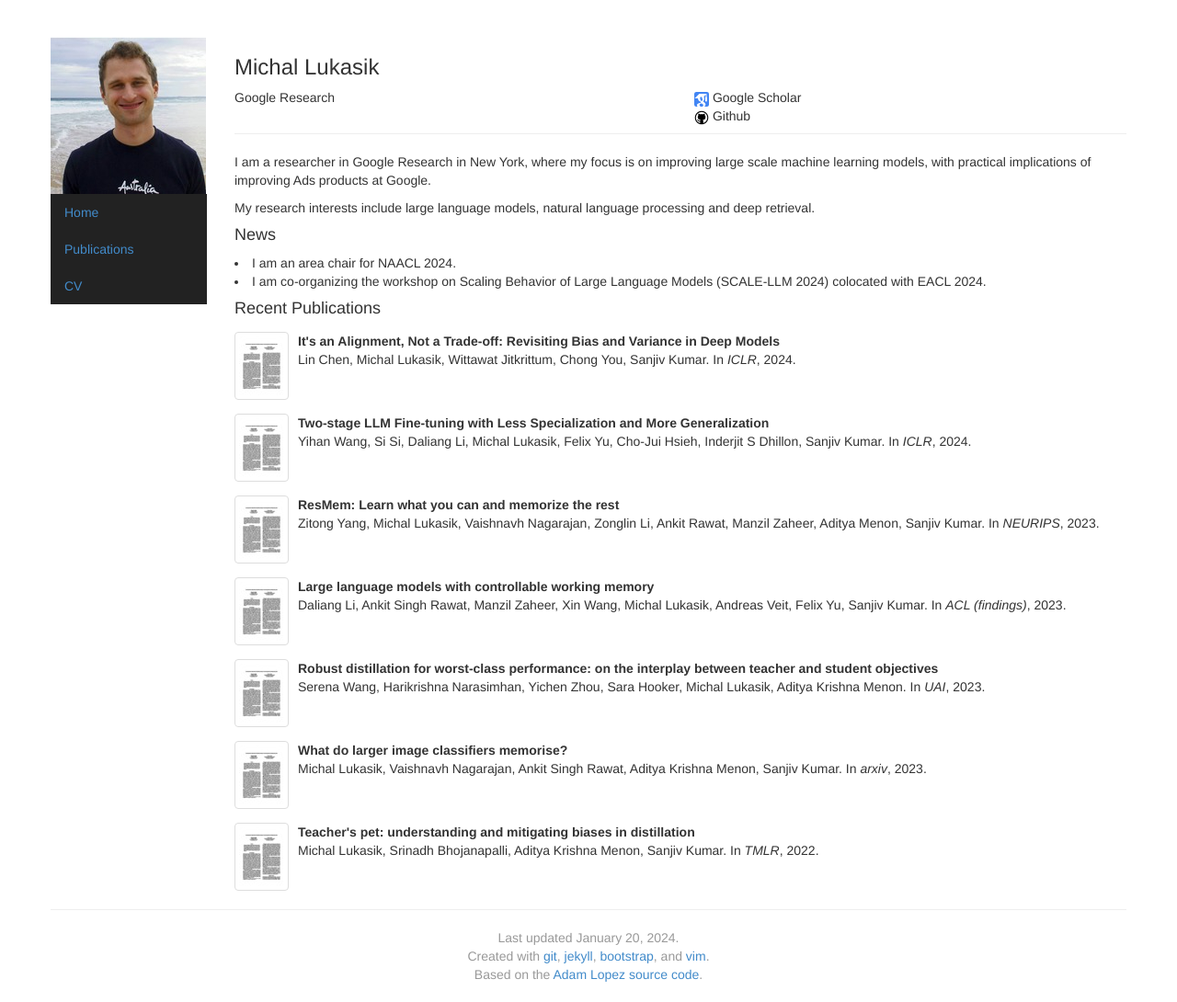
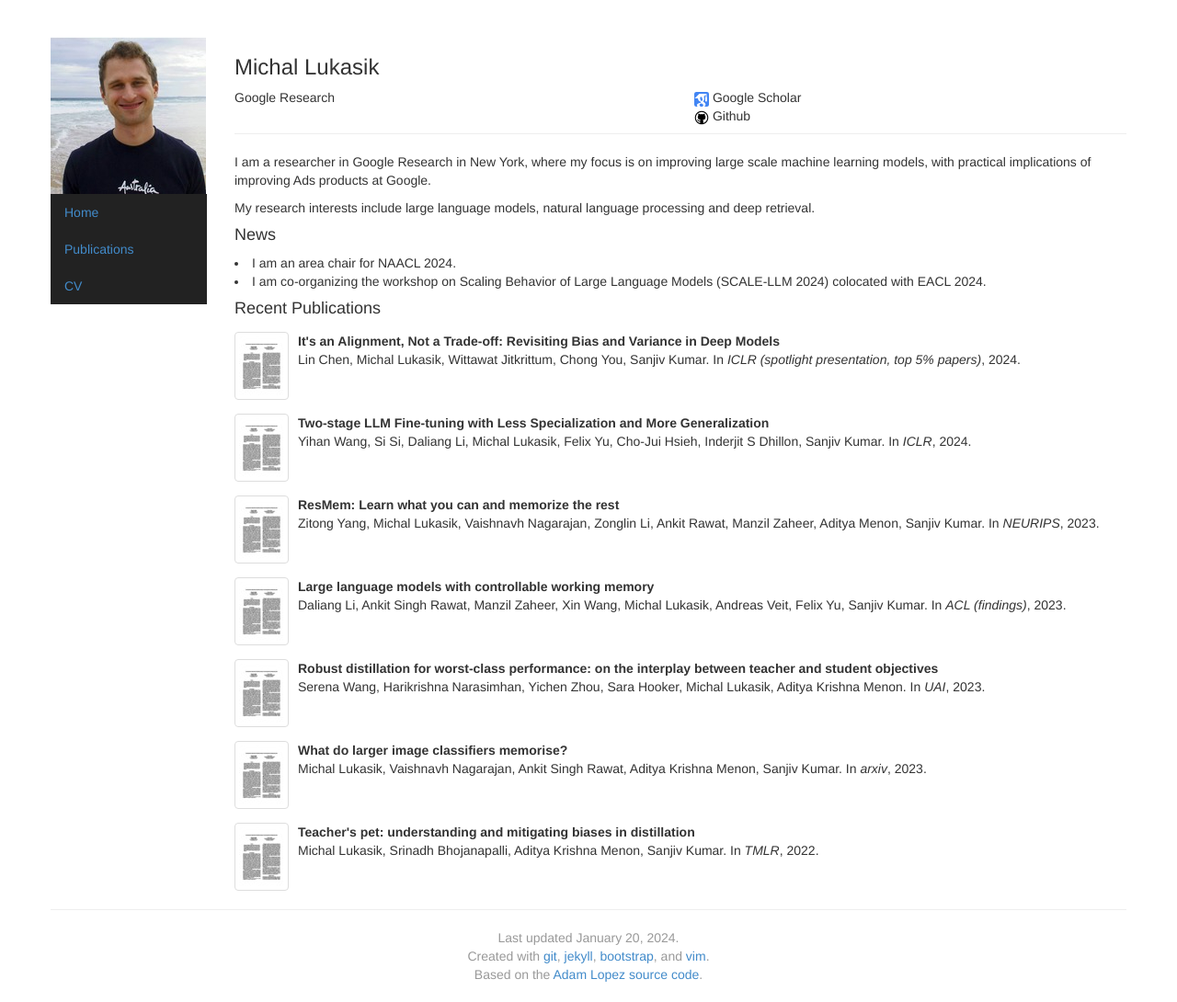
Before and after one commit to mlukasik/mlukasik.github.io, a Jekyll site: the page built from index.html, in a window 1280 px wide. Shown: the whole page at 92% size. Built offline with Jekyll 4.4.1, drawn with Linux system fonts in a browser that asks for light colours.

Commit message:
Update _config.yml

```diff
--- a/_config.yml
+++ b/_config.yml
@@ -15,7 +15,7 @@ papers:
     title: "It's an Alignment, Not a Trade-off: Revisiting Bias and Variance in Deep Models"
     authors: Lin Chen, Michal Lukasik, Wittawat Jitkrittum, Chong You, Sanjiv Kumar
     doc-url: https://arxiv.org/abs/2310.09250
-    booktitle: ICLR
+    booktitle: ICLR (spotlight presentation, top 5% papers)
     venue: conference
   - layout: paper
     paper-type: inproceedings
```
